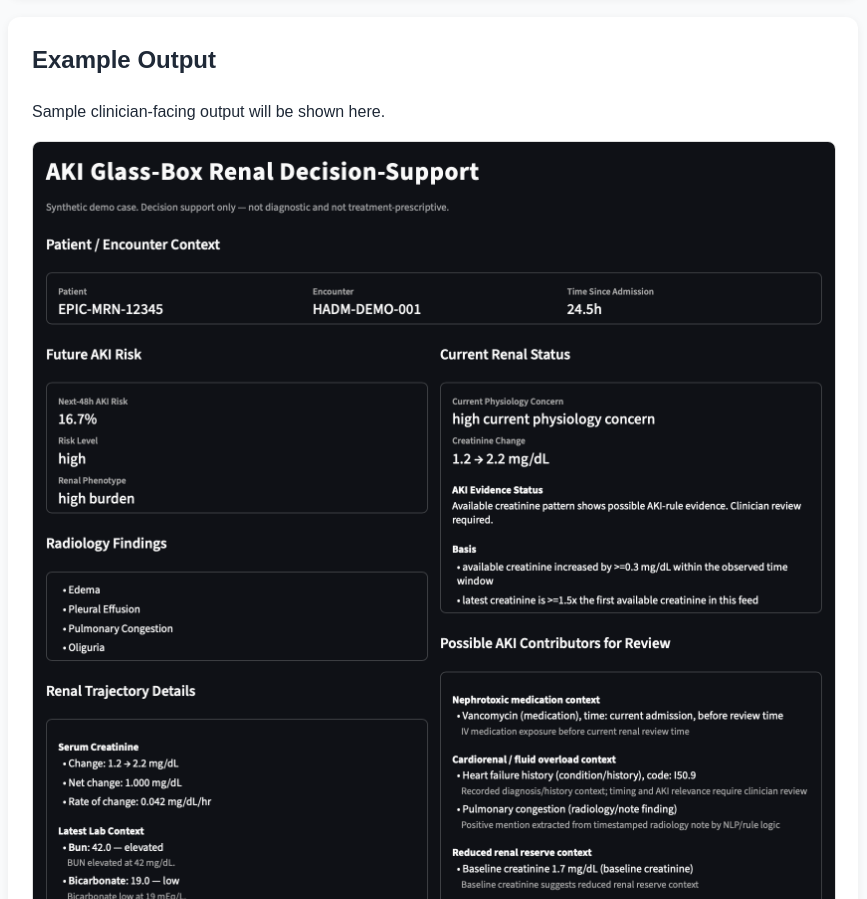
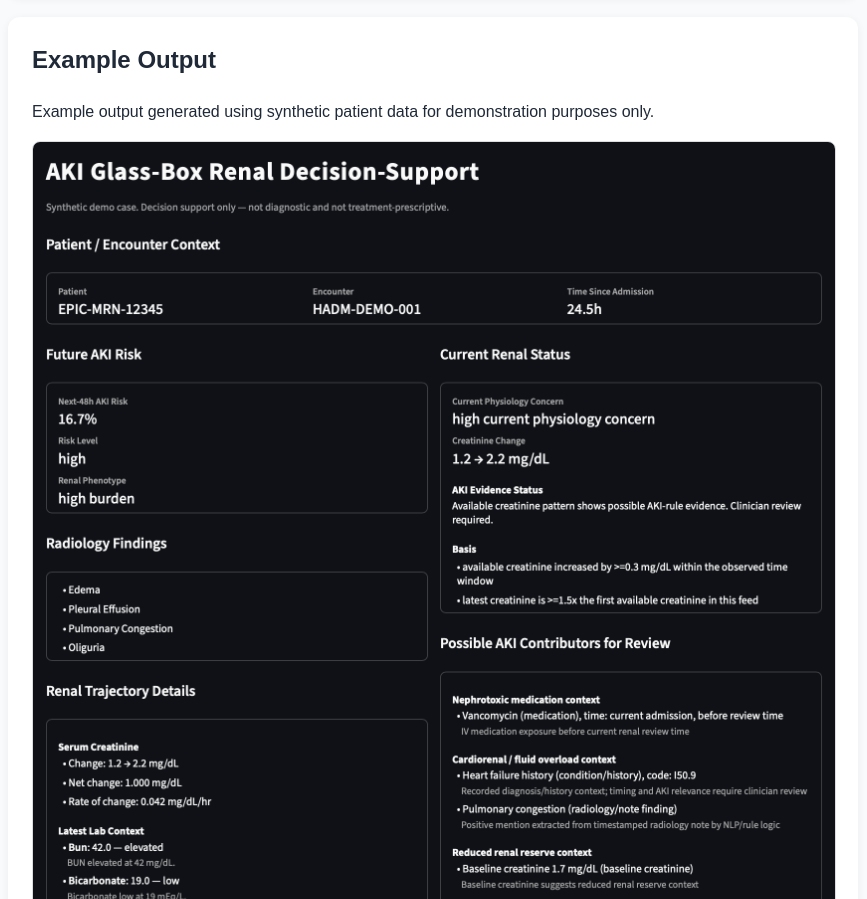
Before and after one commit to fred-ansong/aki-glassbox-site, a plain HTML site: page index.html in a window 1280 px wide. Shown: the part 894-1793 px from the top of the page, without its empty margins (207-1074 px from the left). Drawn offline with Linux system fonts and the light colour scheme.

Commit message:
Update example output description

```diff
--- a/index.html
+++ b/index.html
@@ -84,7 +84,7 @@
 
   <div class="card">
     <h2>Example Output</h2>
-    <p>Sample clinician-facing output will be shown here.</p>
+    <p>Example output generated using synthetic patient data for demonstration purposes only.</p>
 
     <img src="UI_v01_sample_out.png" alt="AKI Glass Box sample output">
   </div>
```
